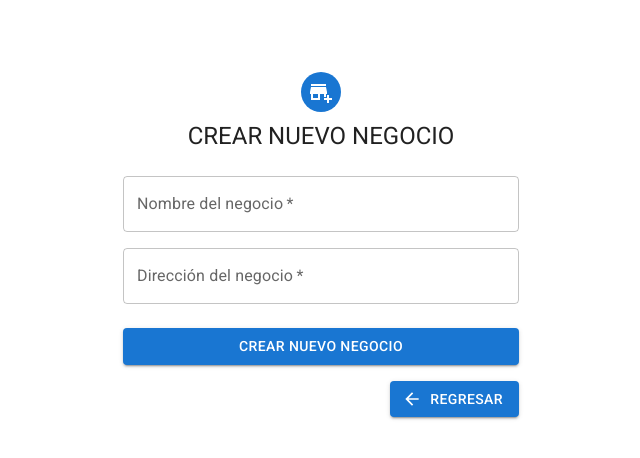
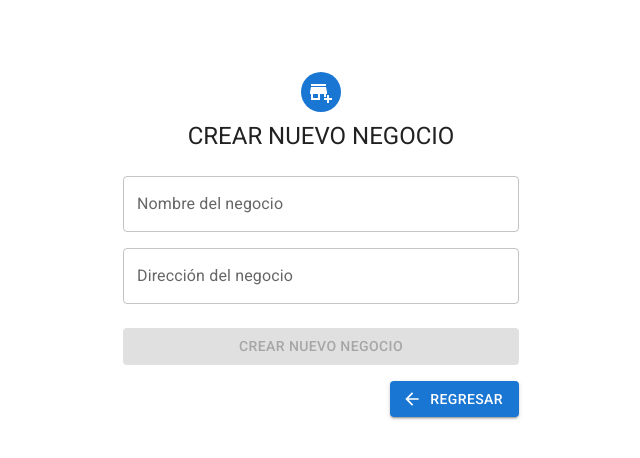
Before and after one commit to FrancoSegovia/Proyecto-Final-ft26b-G11, a React (Create React App) app in the folder client/: page /create in a window 1280 px wide. Shown: the top 458 px of the page, without its empty margins (319-959 px from the left). Built offline with nearby package versions, Linux system fonts and the light colour scheme.

Commit message:
update/store-form

```diff
--- a/client/src/roles/user/features/UserCards/UserCard.jsx
+++ b/client/src/roles/user/features/UserCards/UserCard.jsx
@@ -170,7 +170,7 @@ function UserCard({ shop }) {
               component="div"
               style={{ textAlign: "left" }}
             >
-              {shop.category.map((c) => c)}
+              {shop.category}
             </Typography>
           </CardContent>
 
--- a/client/src/roles/user/views/CreateStore/CreateStore.jsx
+++ b/client/src/roles/user/views/CreateStore/CreateStore.jsx
@@ -25,7 +25,8 @@ export default function CreateStore() {
     const dispatch = useDispatch();
     const [newShop, setNewShop] = useState({
         name:"",
-        direction:""
+        direction:"",
+        category:"as"
     })
 
     const onSubmit = e => {
@@ -63,7 +64,6 @@ export default function CreateStore() {
             <Grid container spacing={2}>
               <Grid item xs={12}>
                 <TextField
-                  required
                   fullWidth
                   label="Nombre del negocio"
                   name="name"
@@ -74,7 +74,6 @@ export default function CreateStore() {
               </Grid>
               <Grid item xs={12}>
                 <TextField
-                  required
                   fullWidth
                   name="direction"
                   label="Dirección del negocio"
@@ -89,7 +88,7 @@ export default function CreateStore() {
               fullWidth
               variant="contained"
               sx={{ mt: 3, mb: 2 }}
-
+              disabled={!newShop.name.length || !newShop.description.length || !newShop.category.length}
             >
               CREAR NUEVO NEGOCIO
             </Button>
```
